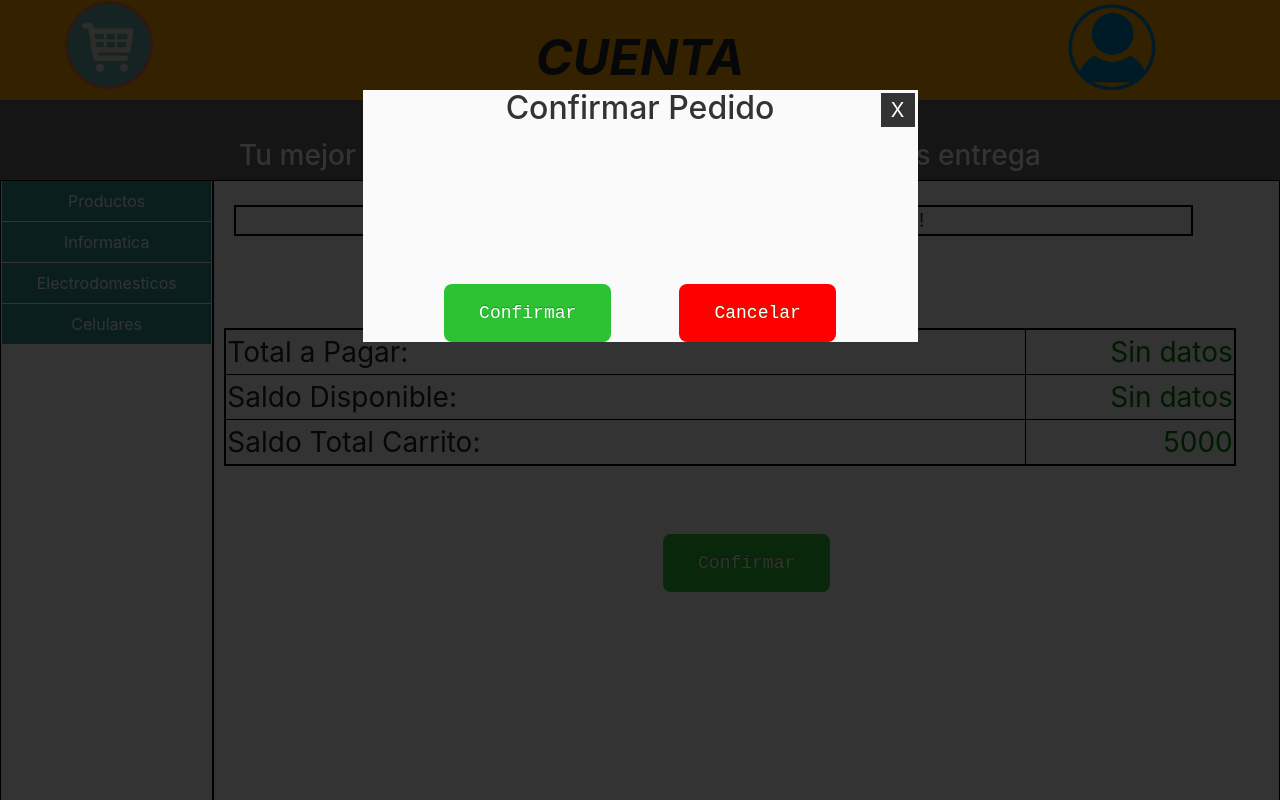
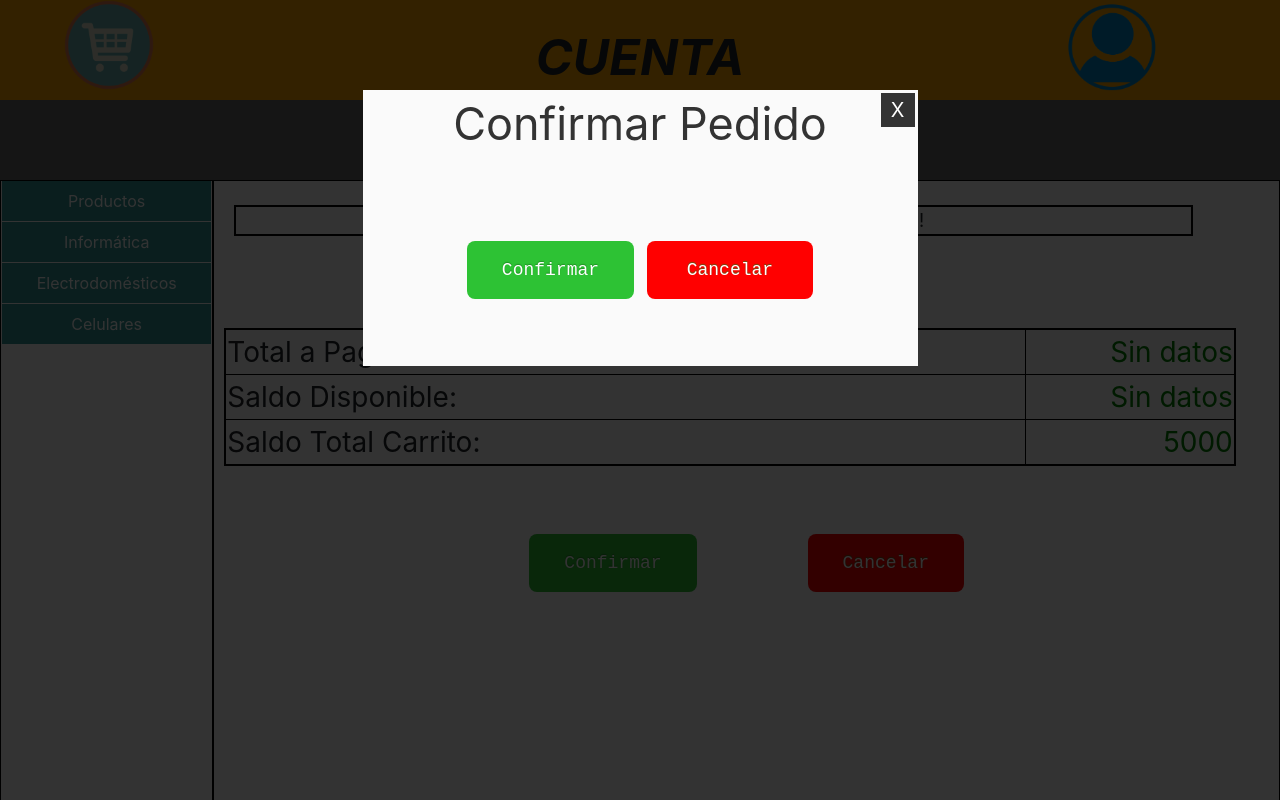
Before and after one commit to rodrigo993/responsive-design, a plain HTML site: page pages/cuenta.html in a window 1280 px wide. Both pictures are taken after a click on the link "Confirmar". Shown: the top 800 px of the page. Drawn offline with Linux system fonts and the light colour scheme.

Commit message:
Update cuenta.html

```diff
--- a/pages/cuenta.html
+++ b/pages/cuenta.html
@@ -30,7 +30,7 @@
        </div>
 
         <div class="espaciado">
-          <H3>Tu mejor opción para compras online - No hacemos entrega</H3>
+          <H3>Tu mejor opción para compras online</H3>
         </div>
 
 
@@ -41,23 +41,25 @@
         <div class="row">
             <div class="col-lg-2 col-sm-3 col-12 borde">
               <div id="menu">
-                <ul>
-                         <li class="nivel1"><a href="producto.html" >Productos</a></li>
+                 <ul>
+                                     <li class="nivel1"><a href="producto.html" >Productos</a></li>
 
 
 
-                         <li class="nivel1"><a href="informatica.html" >Informatica</a></li>
+                                     <li class="nivel1"><a href="informatica.html" >Informática</a></li>
 
 
 
-                         <li class="nivel1"><a href="electro.html" >Electrodomesticos</a></li>
+                                     <li class="nivel1"><a href="electro.html" >Electrodomésticos</a></li>
 
 
 
-                         <li  class="nivel1"><a href="celular.html" >Celulares</a></li>
+                                     <li  class="nivel1"><a href="celular.html" >Celulares</a></li>
 
 
-                </ul>
+
+
+                            </ul>
               </div>
 
           </div>
@@ -130,6 +132,8 @@
     <div class="botones">
 
          <a  onclick="" class="boton" href="#confirmar" >Confirmar</a>
+
+         <a class="boton2" href="javascript:history.back();" target="_blank">Cancelar</a>
 
     </div>
 
@@ -271,7 +275,7 @@
 
 <div id="confirmar">
     <div class="popup-contenedor">
-       <h2>Confirmar Pedido</h2>
+       Confirmar Pedido
 <br>
       <br>
        <form>
@@ -279,11 +283,13 @@
                 <div class="enter">
 
             	<a  onclick="confirmar(); $('#confirmar, .window').hide()" visibility= "hidden" class="botonConfirmar" href="#confirmar" >Confirmar</a>
-            	<a  onclick="" class="boton2" href="" >Cancelar</a>
+            	<a  onclick="" class="boton5" href="" >Cancelar</a>
 
 
 
 				 </div>
+      <br>
+
        </form>
 
        <a class="popup-cerrar" href="#">X</a>
```
